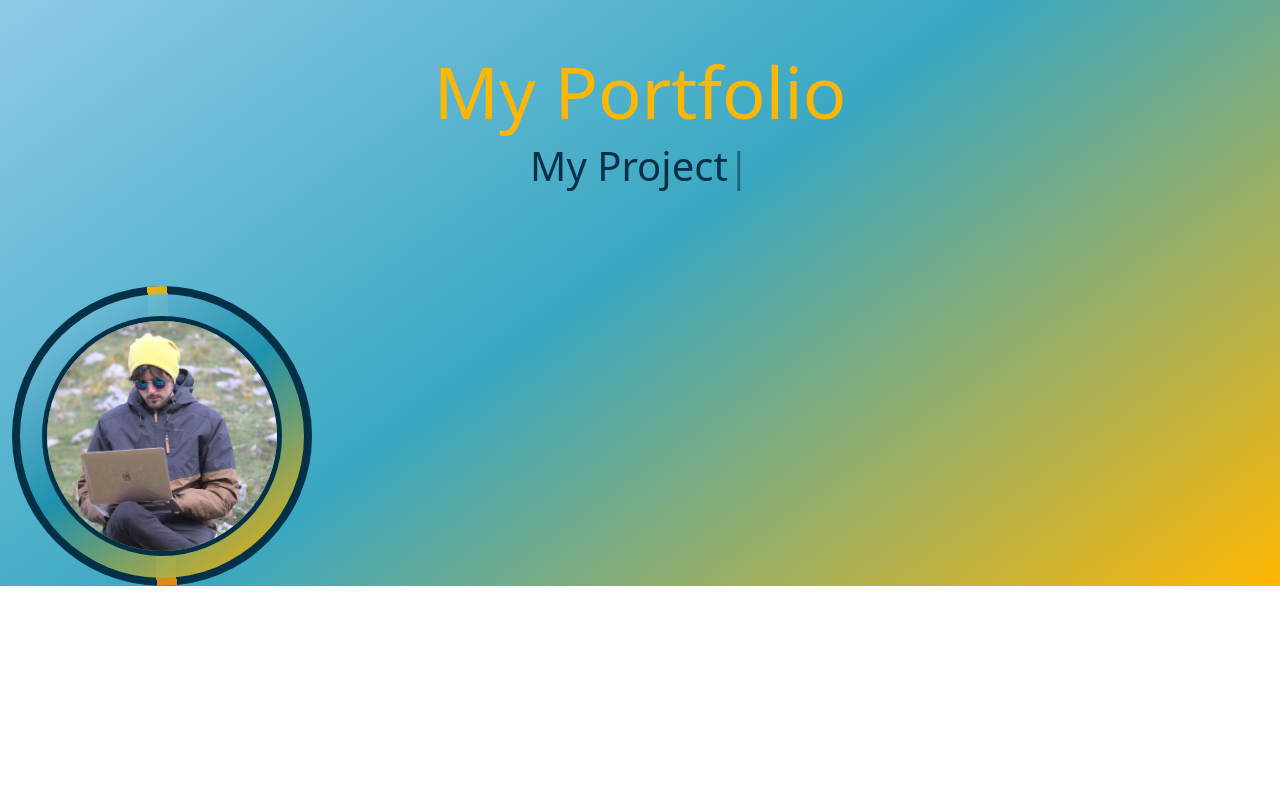
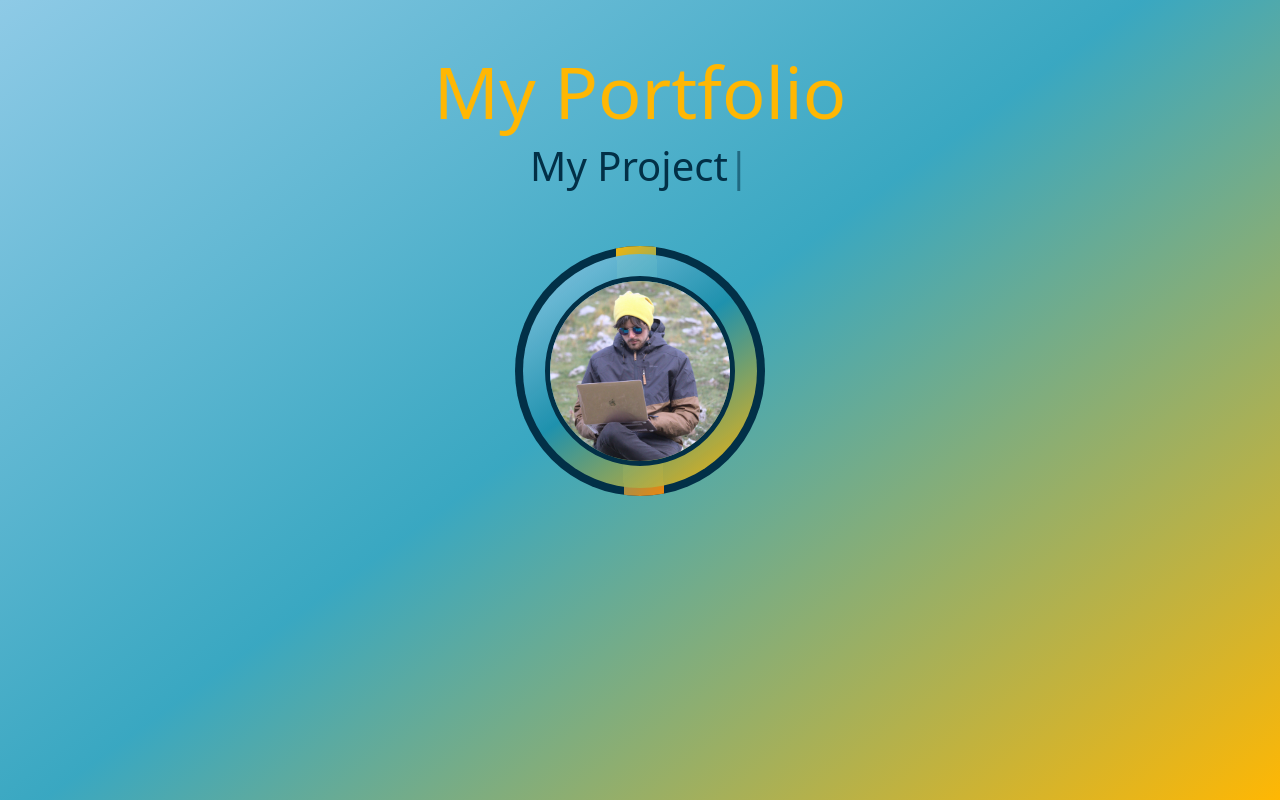
Before and after one commit to GiovanniCristian/portfolio-fuoricitta-giovanni, a React (Create React App) app: page / in a window 1280 px wide. Built offline with nearby package versions, Linux system fonts and the light colour scheme.

Commit message:
terminato stile image e header

```diff
--- a/src/App.css
+++ b/src/App.css
@@ -27,12 +27,13 @@
     color: var(--orange);
 }
 
-/* HEADER */
-
-.header {
+body {
+    height: 100vh;
     background: rgb(142, 202, 230);
     background: linear-gradient(144deg, rgba(142, 202, 230, 1) 0%, rgba(34, 157, 186, 0.8953956582633054) 48%, rgba(255, 183, 3, 1) 100%);
 }
+
+/* HEADER */
 
 .typed-text {
     color: var(--darkblue);
@@ -42,8 +43,8 @@
 
 .box {
     position: relative;
-    width: 300px;
-    height: 300px;
+    width: 250px;
+    height: 250px;
     background-color: var(--darkblue);
     border-radius: 50%;
     overflow: hidden;
@@ -52,7 +53,7 @@
 .box::before {
     content: "";
     position: absolute;
-    inset: -10px 140px;
+    inset: -10px 105px;
     background: linear-gradient(315deg, var(--orange), var(--cyan), var(--yellow));
     transition: 0.7s;
     animation: animate 4s linear infinite;
--- a/src/App.js
+++ b/src/App.js
@@ -1,11 +1,13 @@
 import "./App.css";
 import "bootstrap/dist/css/bootstrap.min.css";
 import Header from "./components/Header";
+import Section from "./components/Section";
 
 function App() {
   return (
 < >
   <Header />
+  <Section />
 </>
   )
 }
--- a/src/components/Header.js
+++ b/src/components/Header.js
@@ -16,7 +16,7 @@ const Header = () => {
         />
     </div>
 
-    <div className="box my-5">
+    <div className="box my-2 mx-auto">
         <div className="content">
             <img className="img-fluid" src={me} alt="me" />
         </div>
--- /dev/null
+++ b/src/components/Section.js
@@ -0,0 +1,15 @@
+import React from 'react'
+
+const Section = () => {
+  return (
+    <div className="container icon-section">
+      <div className="row">
+        <div className="icons">
+
+        </div>
+      </div>
+    </div>
+  )
+}
+
+export default Section
```
